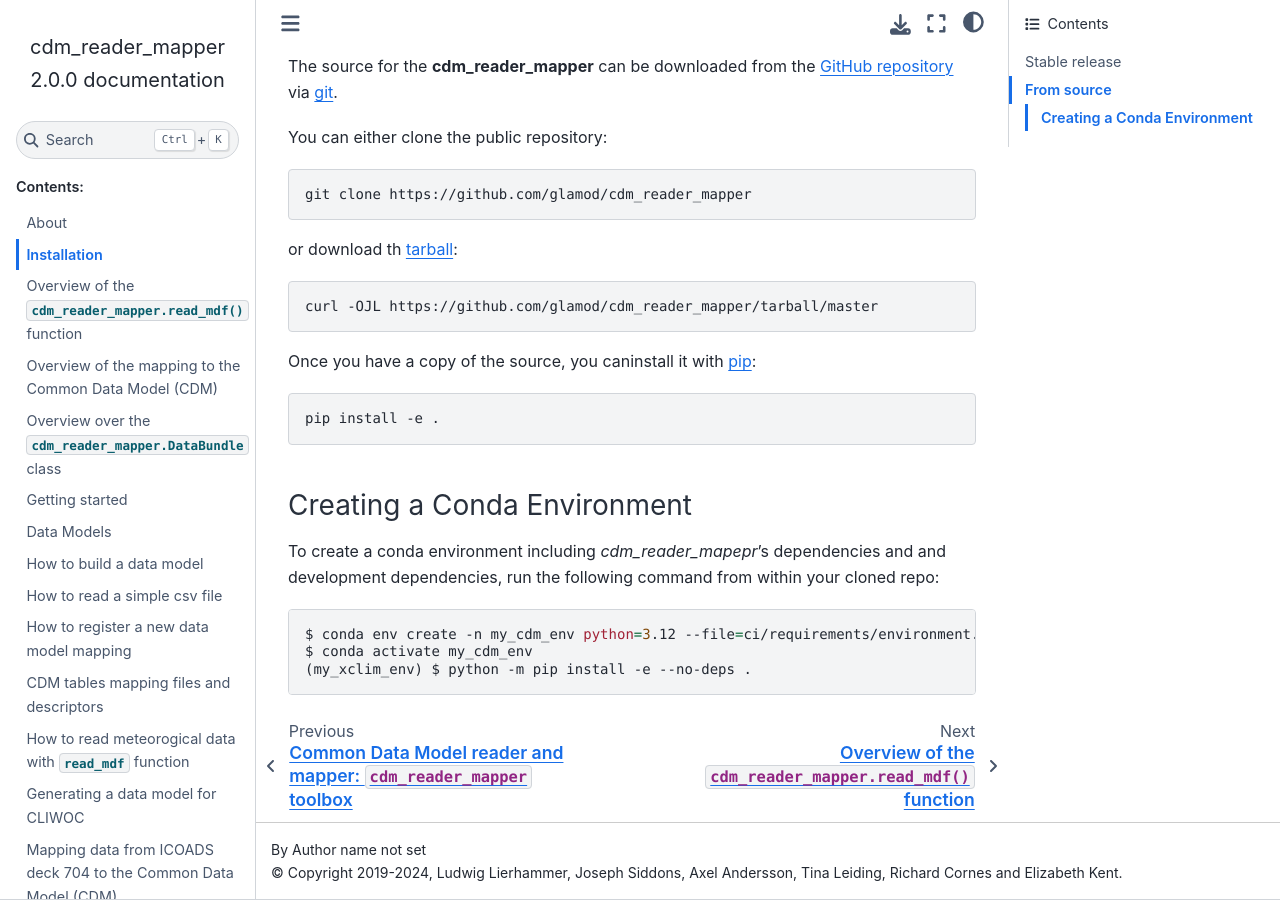
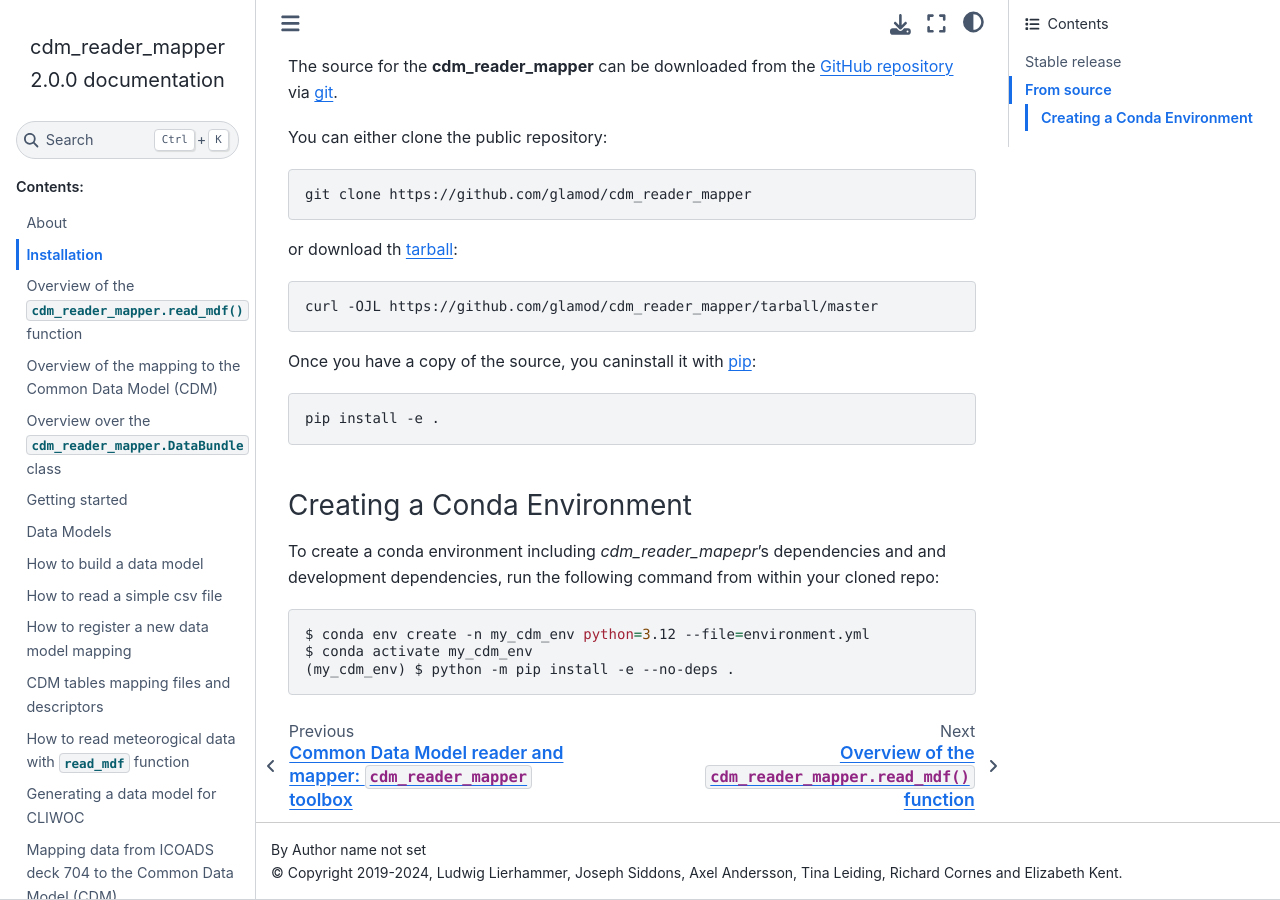
Before and after one commit to glamod/cdm_reader_mapper, a Sphinx documentation site: the page built from docs/tool-set-up.rst, in a window 1280 px wide and 900 px high, scrolled down 666 px. Built offline with Sphinx 7.4.7 and the Sphinx Book theme 1.1.4, drawn with Linux system fonts in a browser that asks for light colours.

Commit message:
update installation

```diff
--- a/docs/tool-set-up.rst
+++ b/docs/tool-set-up.rst
@@ -53,6 +53,6 @@ To create a conda environment including `cdm_reader_mapepr`'s dependencies and a
 
 .. code-block:: console
 
-    $ conda env create -n my_cdm_env python=3.12 --file=ci/requirements/environment.yml
+    $ conda env create -n my_cdm_env python=3.12 --file=environment.yml
     $ conda activate my_cdm_env
-    (my_xclim_env) $ python -m pip install -e --no-deps .
+    (my_cdm_env) $ python -m pip install -e --no-deps .
```
